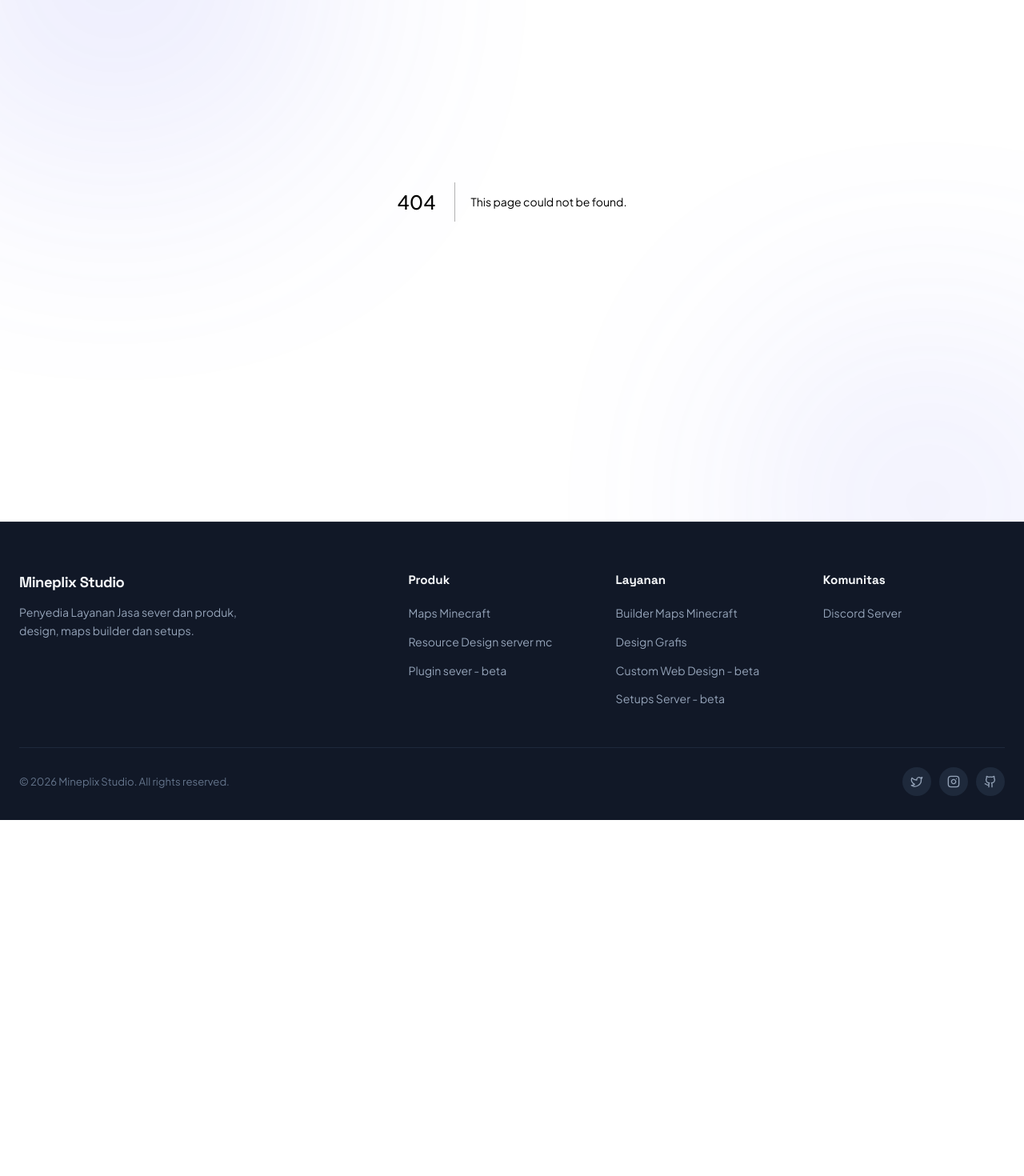
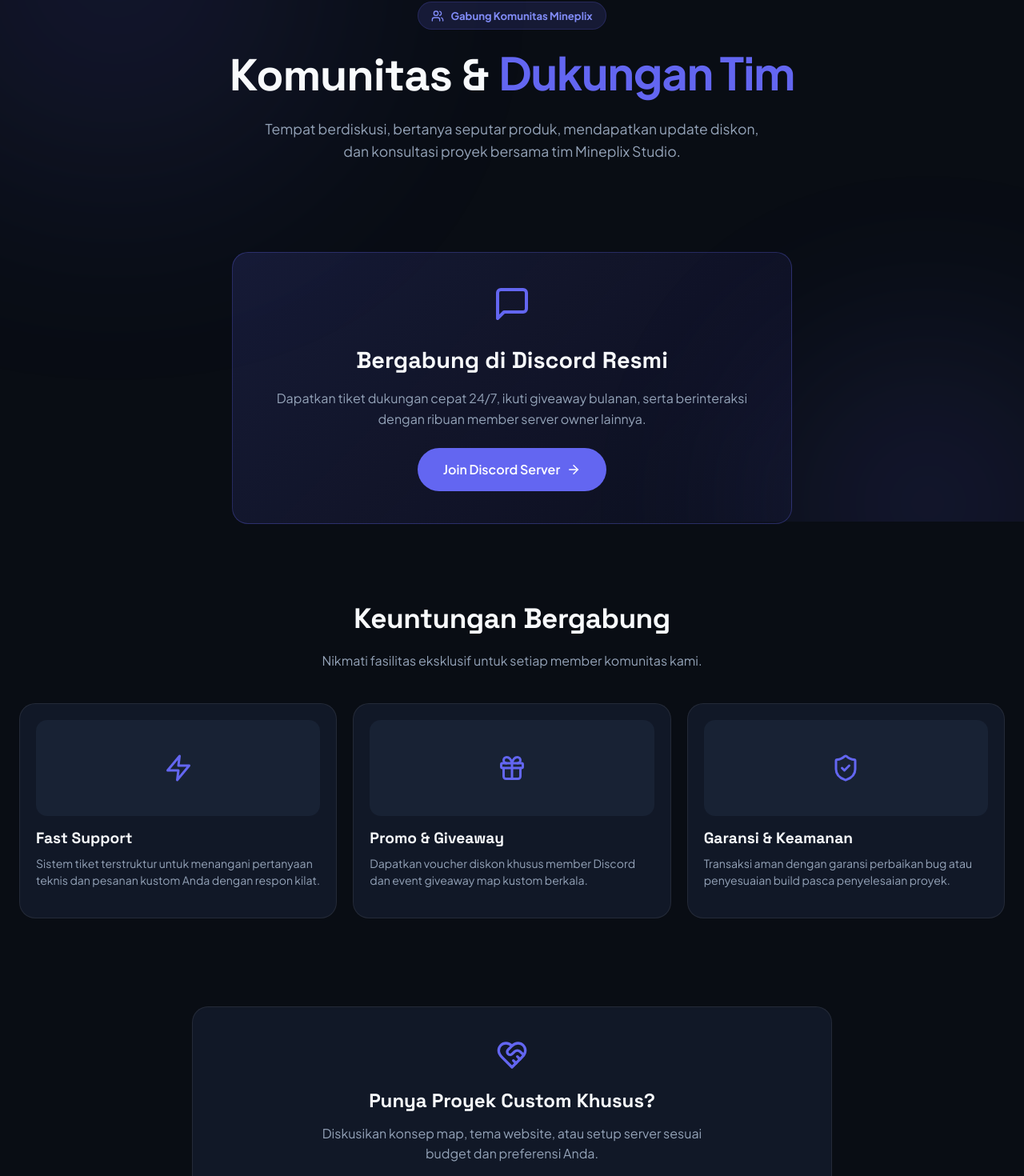
Before and after one commit to YGAKS/mine, a Next.js app: page /komunitas in a window 1280 px wide. Before the commit this address had no page. Shown: the part 148-1618 px from the top of the page at 80% size. Before the commit the page ends 1173 px from the top, so only its background shows below. Built offline with nearby package versions, Linux system fonts and the light colour scheme.

Commit message:
Create KomunitasPage component for community features
This page serves as a community hub for Mineplix, providing information about joining the community, benefits, and support options.

```diff
--- /dev/null
+++ b/app/komunitas/page.js
@@ -0,0 +1,84 @@
+'use client';
+
+import Link from 'next/link';
+import { Users, MessageSquare, ShieldCheck, HeartHandshake, ArrowRight, Zap, Gift } from 'lucide-react';
+
+export default function KomunitasPage() {
+  return (
+    <div className="container" style={{ paddingBottom: '60px' }}>
+      <section className="page-header">
+        <div className="page-badge"><Users size={16} /> Gabung Komunitas Mineplix</div>
+        <h1 className="page-title">Komunitas & <span>Dukungan Tim</span></h1>
+        <p className="page-subtitle">Tempat berdiskusi, bertanya seputar produk, mendapatkan update diskon, dan konsultasi proyek bersama tim Mineplix Studio.</p>
+      </section>
+
+      {/* Discord Hero Card */}
+      <div className="discord-card">
+        <MessageSquare size={48} style={{ color: 'var(--accent-primary)', marginBottom: '16px' }} />
+        <h3>Bergabung di Discord Resmi</h3>
+        <p>Dapatkan tiket dukungan cepat 24/7, ikuti giveaway bulanan, serta berinteraksi dengan ribuan member server owner lainnya.</p>
+        <a
+          href="https://discord.gg"
+          target="_blank"
+          rel="noopener noreferrer"
+          className="btn-bubble btn-bubble-accent"
+          style={{ padding: '14px 32px', fontSize: '1rem' }}
+        >
+          Join Discord Server <ArrowRight size={18} />
+        </a>
+      </div>
+
+      {/* Community Features */}
+      <section className="section">
+        <div className="section-header">
+          <h2 className="section-title">Keuntungan Bergabung</h2>
+          <p className="section-desc">Nikmati fasilitas eksklusif untuk setiap member komunitas kami.</p>
+        </div>
+
+        <div className="products-grid">
+          <div className="bubble-card">
+            <div className="card-preview" style={{ height: '120px' }}>
+              <Zap size={36} style={{ color: 'var(--accent-primary)' }} />
+            </div>
+            <div className="card-body">
+              <h3 className="card-title" style={{ marginBottom: '8px' }}>Fast Support</h3>
+              <p className="card-desc">Sistem tiket terstruktur untuk menangani pertanyaan teknis dan pesanan kustom Anda dengan respon kilat.</p>
+            </div>
+          </div>
+
+          <div className="bubble-card">
+            <div className="card-preview" style={{ height: '120px' }}>
+              <Gift size={36} style={{ color: 'var(--accent-primary)' }} />
+            </div>
+            <div className="card-body">
+              <h3 className="card-title" style={{ marginBottom: '8px' }}>Promo & Giveaway</h3>
+              <p className="card-desc">Dapatkan voucher diskon khusus member Discord dan event giveaway map kustom berkala.</p>
+            </div>
+          </div>
+
+          <div className="bubble-card">
+            <div className="card-preview" style={{ height: '120px' }}>
+              <ShieldCheck size={36} style={{ color: 'var(--accent-primary)' }} />
+            </div>
+            <div className="card-body">
+              <h3 className="card-title" style={{ marginBottom: '8px' }}>Garansi & Keamanan</h3>
+              <p className="card-desc">Transaksi aman dengan garansi perbaikan bug atau penyesuaian build pasca penyelesaian proyek.</p>
+            </div>
+          </div>
+        </div>
+      </section>
+
+      {/* Consultation Banner */}
+      <div className="stat-card" style={{ maxWidth: '800px', margin: '20px auto', padding: '40px 24px' }}>
+        <HeartHandshake size={40} style={{ color: 'var(--accent-primary)', marginBottom: '12px' }} />
+        <h3 style={{ fontFamily: 'var(--font-display)', fontSize: '1.5rem', marginBottom: '8px' }}>Punya Proyek Custom Khusus?</h3>
+        <p style={{ color: 'var(--text-muted)', marginBottom: '20px', maxWidth: '500px', margin: '0 auto 20px' }}>
+          Diskusikan konsep map, tema website, atau setup server sesuai budget dan preferensi Anda.
+        </p>
+        <a href="https://discord.gg" target="_blank" rel="noopener noreferrer" className="btn-bubble btn-bubble-accent">
+          Konsultasi Gratis Sekarang
+        </a>
+      </div>
+    </div>
+  );
+}
```
